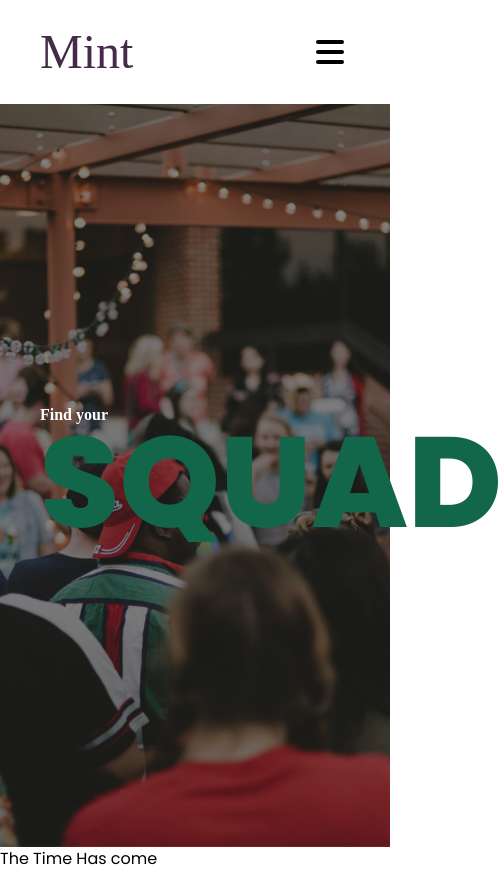
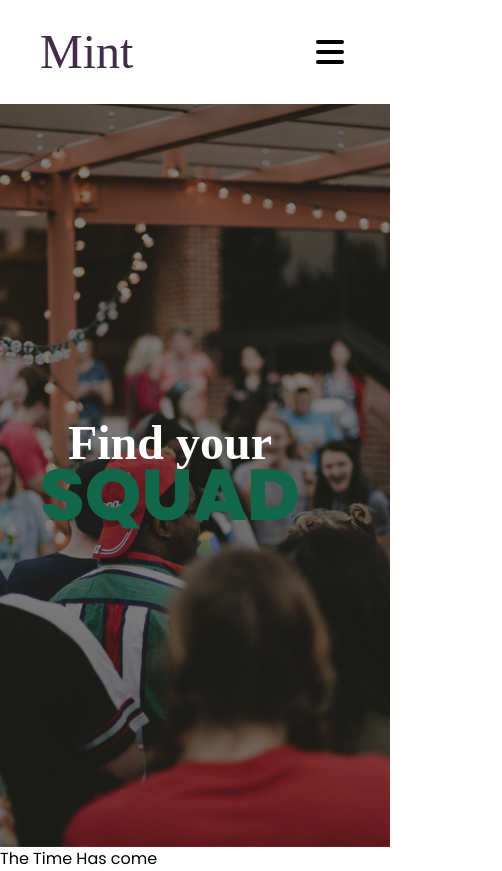
Before and after one commit to applift-ng/ticket-mint, a Next.js app: page / in a window 390 px wide. Shown: the whole page, 502 px wide, since content can reach past the window. Built offline with nearby package versions, Linux system fonts and the light colour scheme; a web font is replaced by a local one.

Commit message:
little responsiveness

```diff
--- a/src/components/layout/Hero.tsx
+++ b/src/components/layout/Hero.tsx
@@ -3,9 +3,9 @@ import React from "react";
 export const Hero = () => {
   return (
     <div className="bg-hero-image flex items-center w-full h-[88vh] px-10 bg-bottom bg-cover bg-no-repeat">
-      <h1 className="text-white w-1/3 flex flex-col  md:text-5xl font-bold">
+      <h1 className="text-white md:w-1/3 flex text-center md:text-left flex-col text-5xl font-bold">
         <span className="font-julee">Find your</span>
-        <span className="text-verdant text-9xl -mt-2 font-extrabold">
+        <span className="text-verdant text-7xl md:text-9xl -mt-2 font-extrabold">
           SQUAD
         </span>
       </h1>
```
